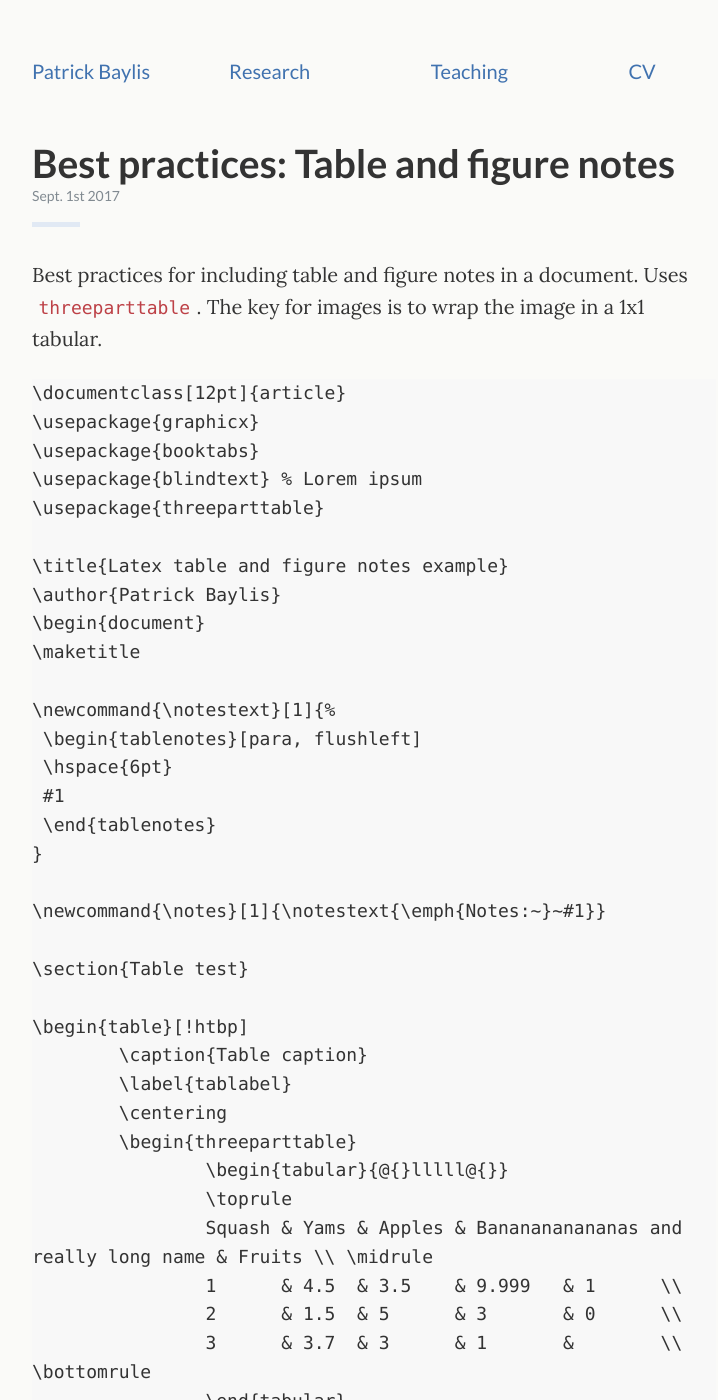
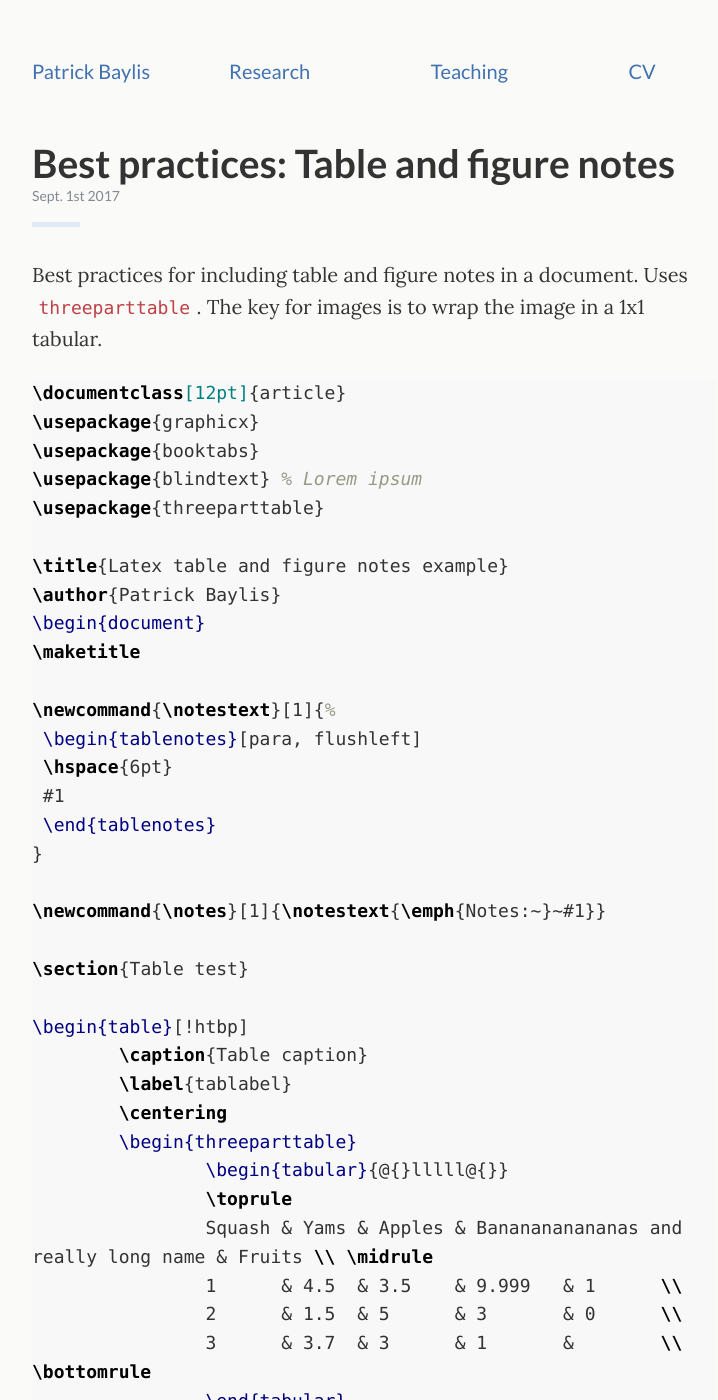
Before and after one commit to pbaylis/pbaylis.github.io, a Jekyll site: the page built from _posts/2017-09-01-latex-table-figure-notes.md, in a window 1280 px wide and 1400 px high. Shown: the whole window, without its empty margins (266-984 px from the left). Built offline with Jekyll 4.4.1, drawn with Linux system fonts in a browser that asks for light colours; some of the changed text lies outside the part shown.

Commit message:
latex highlighting?

````diff
--- a/_posts/2017-09-01-latex-table-figure-notes.md
+++ b/_posts/2017-09-01-latex-table-figure-notes.md
@@ -7,8 +7,8 @@ categories: latex "best practices"
 
 Best practices for including table and figure notes in a document. Uses `threeparttable`. The key for images is to wrap the image in a 1x1 tabular.
 
+{% highlight latex %}
 {% raw  %}
-```
 \documentclass[12pt]{article}
 \usepackage{graphicx}
 \usepackage{booktabs}
@@ -63,5 +63,5 @@ Best practices for including table and figure notes in a document. Uses `threepa
 \end{figure}
 
 \end{document}
-```
 {% endraw  %}
+{% endhighlight %}
````
